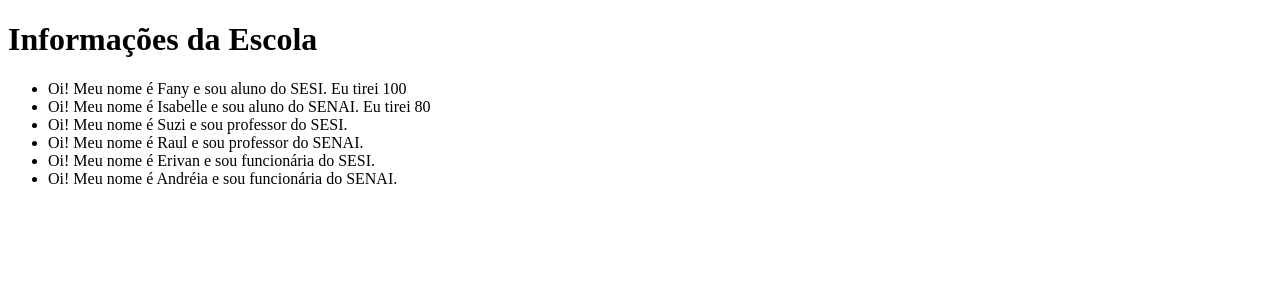
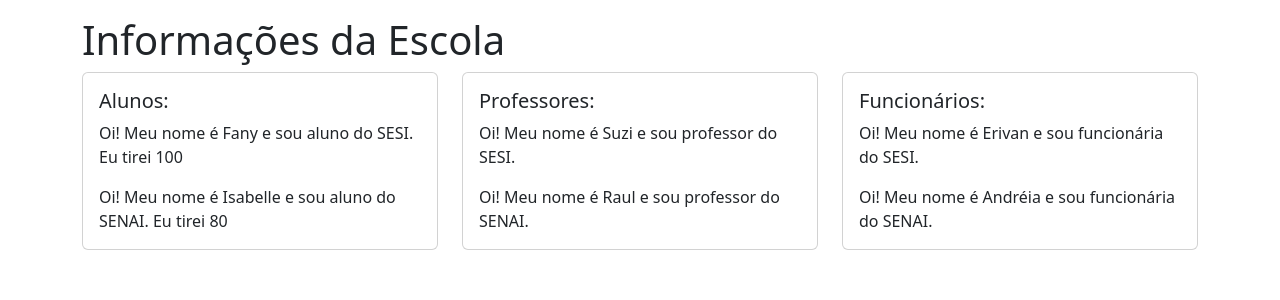
Before and after one commit to StefanyLino/POO, a PHP site: page / in a window 1280 px wide. Shown: the top 300 px of the page. Run offline with PHP 8.4, Linux system fonts and the light colour scheme.

Commit message:
Desafio - Escola

```diff
--- a/Desafio_PHP/index.php
+++ b/Desafio_PHP/index.php
@@ -70,15 +70,6 @@ $raul = new Professor2 ("Raul", 38, 0);
 $erivan = new Funcionario1 ("Erivan", 49, 0);
 $andreia = new Funcionario2 ("Andréia", 53, 0);
 
-
-
-
-
-
-
-
-
-
 ?>
 
 <!DOCTYPE html>
@@ -86,19 +77,44 @@ $andreia = new Funcionario2 ("Andréia", 53, 0);
 <head>
     <meta charset="UTF-8">
     <meta name="viewport" content="width=device-width, initial-scale=1.0">
+    <link href="https://cdn.jsdelivr.net/npm/bootstrap@5.3.0/dist/css/bootstrap.min.css" rel="stylesheet">
     <title>Document</title>
 </head>
 <body>
-    <div class="container">
-        <h1>Informações da Escola</h1>
-        <ul>
-            <li><?php $fany->falar(); ?></li>
-            <li><?php $isabelle->falar(); ?></li>
-            <li><?php $suzi->falar(); ?></li>
-            <li><?php $raul->falar(); ?></li>
-            <li><?php $erivan->falar(); ?></li>
-            <li><?php $andreia->falar(); ?></li>
-        </ul>
+
+
+<div class="container mt-3">
+<h1>Informações da Escola</h1>
+    <div class="row">
+      <div class="col">
+        <div class="card">
+          <div class="card-body">
+            <h5 class="card-title">Alunos:</h5>
+            <p class="card-text"><?php $fany->falar(); ?></p>
+            <p class="card-text"><?php $isabelle->falar(); ?></p>
+          </div>
+        </div>
+      </div>
+      <div class="col">
+        <div class="card">
+          <div class="card-body">
+            <h5 class="card-title">Professores:</h5>
+            <p class="card-text"><?php $suzi->falar(); ?></p>
+            <p class="card-text"><?php $raul->falar(); ?></p>
+          </div>
+        </div>
+      </div>
+      <div class="col">
+        <div class="card">
+          <div class="card-body">
+            <h5 class="card-title">Funcionários:</h5>
+            <p class="card-text"><?php $erivan->falar(); ?></p>
+            <p class="card-text"><?php $andreia->falar(); ?></p>
+          </div>
+        </div>
+      </div>
+
     </div>
+  </div>
 </body>
 </html>
```
